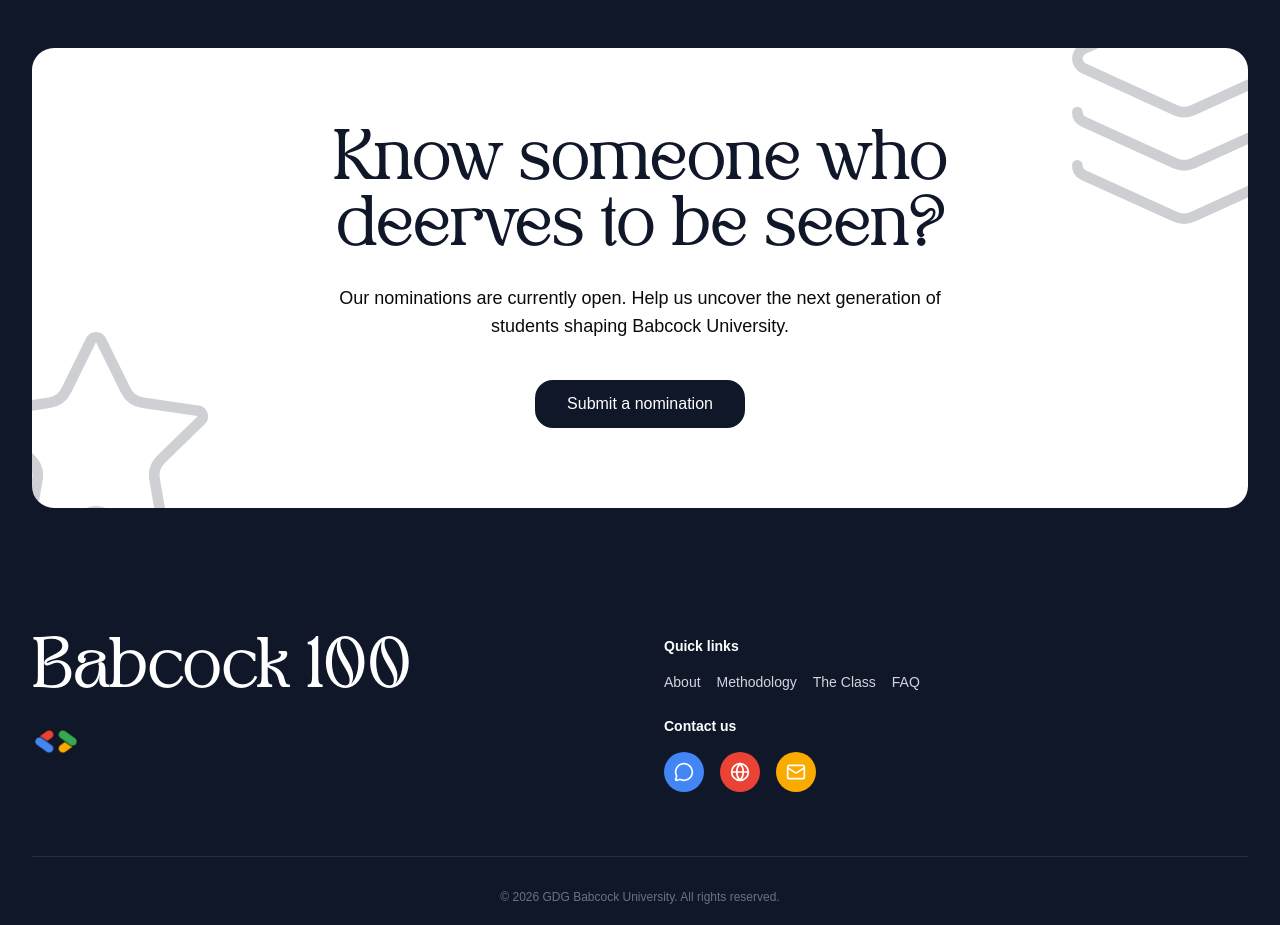
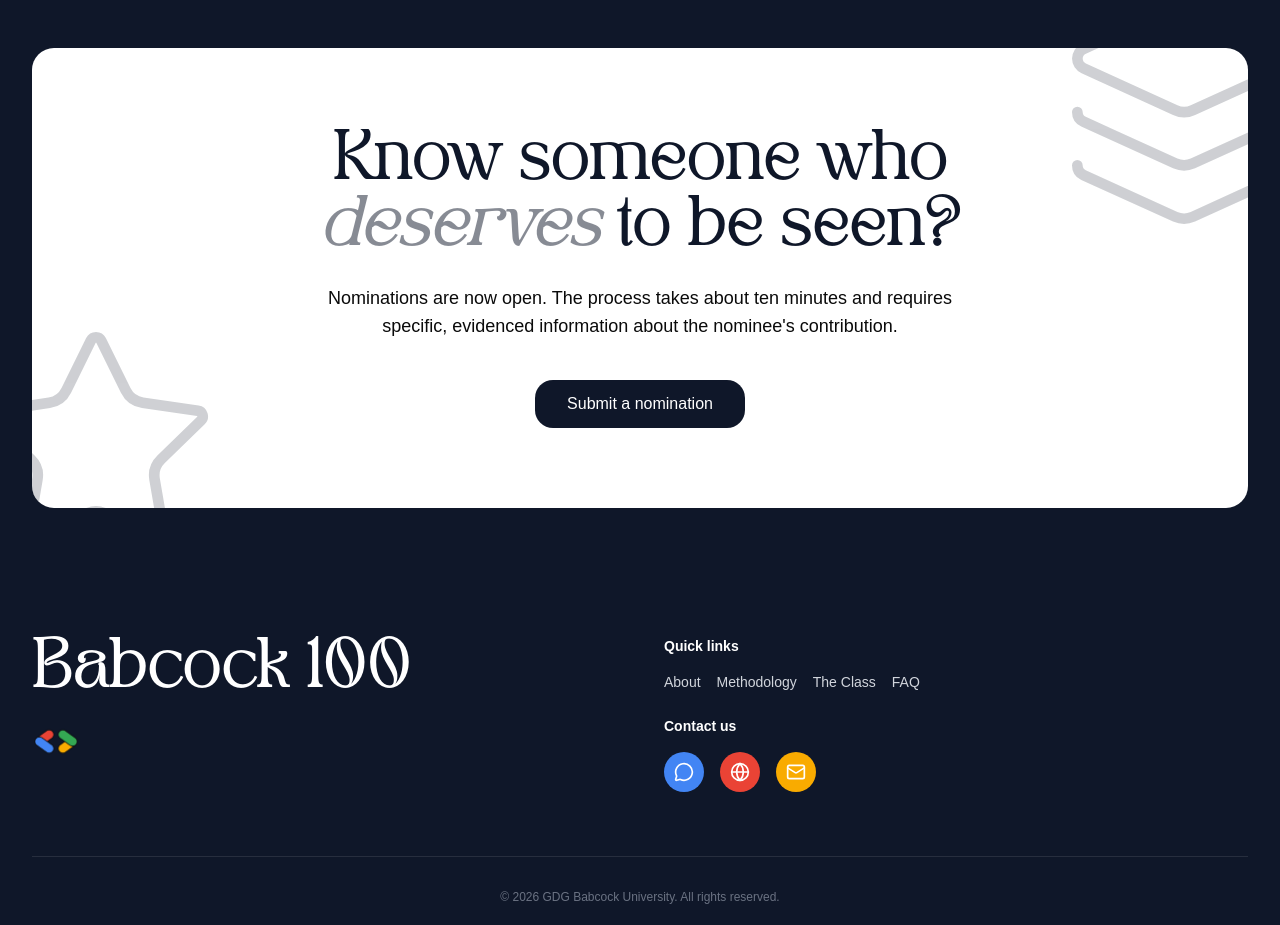
Before and after one commit to GDGBabcockUniversity/the-hundred, a Next.js app: page / in a window 1280 px wide. Shown: the part 2920-3845 px from the top of the page. Built offline with nearby package versions, Linux system fonts and the light colour scheme; a web font is replaced by a local one.

Commit message:
feat: improve CTA copy and styling in CtaSection.tsx

```diff
--- a/components/landing/CtaSection.tsx
+++ b/components/landing/CtaSection.tsx
@@ -17,11 +17,16 @@
 
         <div className="relative z-10">
           <h2 className="max-w-2xl font-bold leading-snug mx-auto text-4xl md:text-5xl font-serif text-brand-navy mb-6">
-            Know someone who deerves to be seen?
+            Know someone who{" "}
+            <span className="text-brand-navy/50 italic font-bold">
+              deserves
+            </span>{" "}
+            to be seen?
           </h2>
           <p className="text-brand-gray-light mb-10 max-w-2xl mx-auto text-lg">
-            Our nominations are currently open. Help us uncover the next
-            generation of students shaping Babcock University.
+            Nominations are now open. The process takes about ten minutes and
+            requires specific, evidenced information about the nominee's
+            contribution.
           </p>
           <Button
             asChild
```
